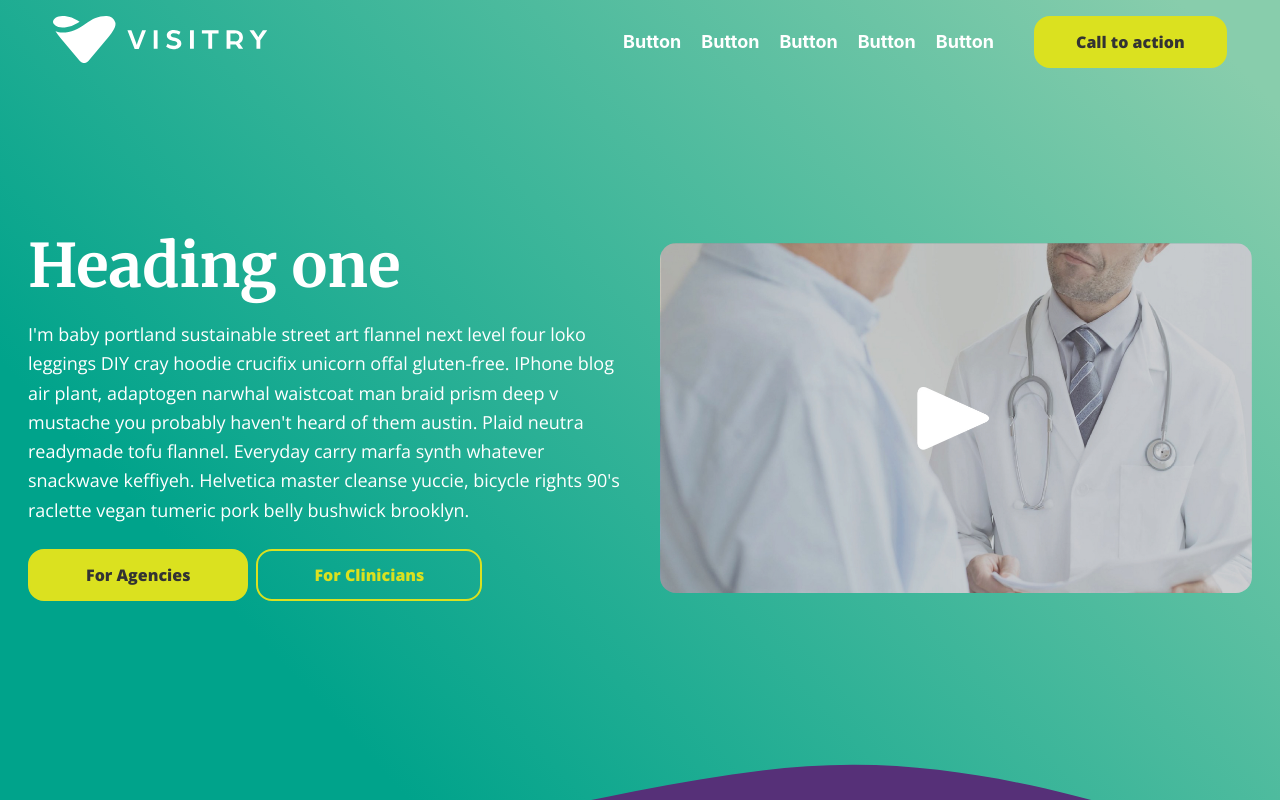
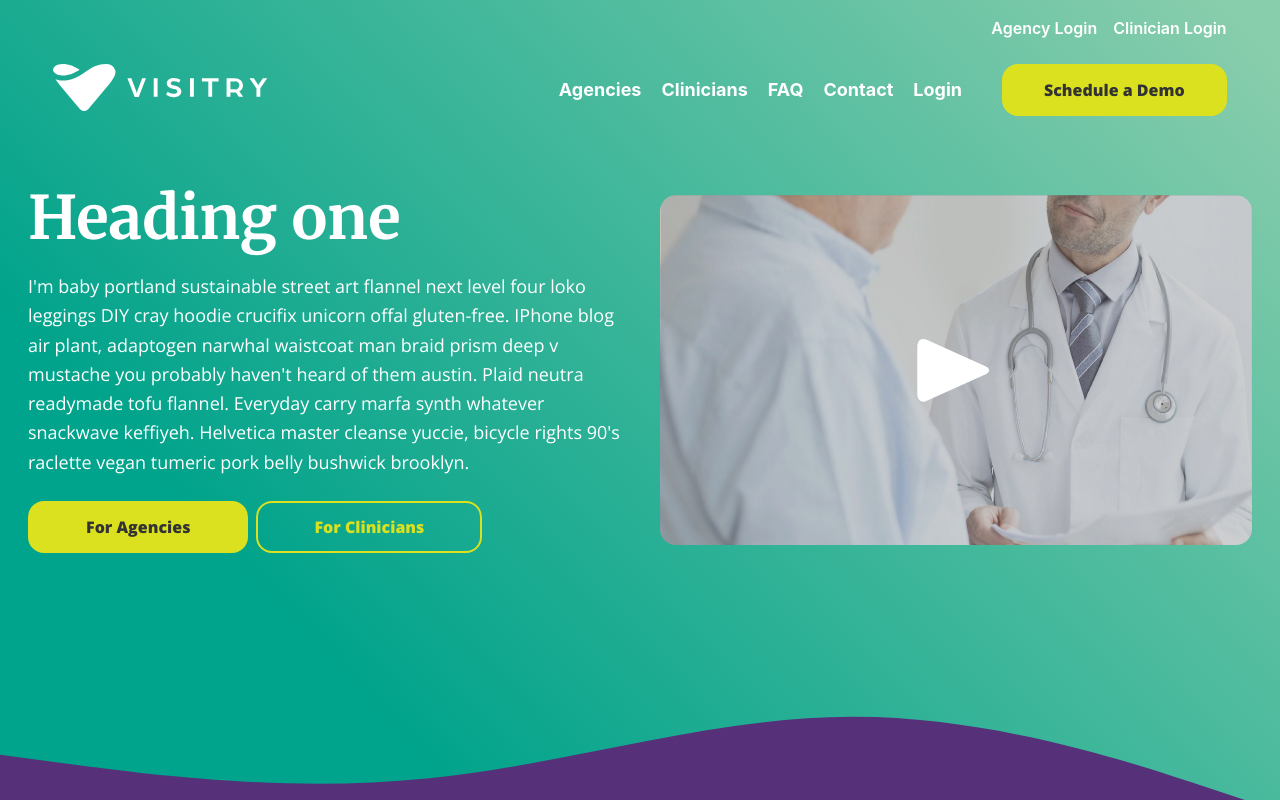
Before and after one commit to brocklis/visitry-content-page, a Next.js app: page / in a window 1280 px wide. Shown: the top 800 px of the page. Built offline with nearby package versions, Linux system fonts and the light colour scheme.

Commit message:
styling changes

```diff
--- a/components/desktopHeader.tsx
+++ b/components/desktopHeader.tsx
@@ -2,15 +2,15 @@ import { useEffect, useState } from 'react'
 import Button from './button'
 import Logo from './logo'
 export default function DesktopHeader(props) {
-    const [ color, setColor ] = useState(props.defaultColor)
-    const [ backgroundColor, setBackgroundColor ] = useState(props.defaultBGColor)
+    const [color, setColor] = useState(props.defaultColor)
+    const [backgroundColor, setBackgroundColor] = useState(props.defaultBGColor)
     useEffect(() => {
         window.addEventListener('scroll', handleScroll)
         return () => window.removeEventListener('scroll', handleScroll)
     })
 
     const handleScroll = () => {
-        if ( window.scrollY > 50 ) {
+        if (window.scrollY > 50) {
             setBackgroundColor(props.scrollBGColor)
             setColor(props.scrollColor)
         } else {
@@ -19,20 +19,25 @@ export default function DesktopHeader(props) {
         }
     }
     return (
-        <div style={{backgroundColor: backgroundColor}} className="fixed w-full text-xl font-bold flex py-4 top-0 z-10 max-w-7xl mx-auto">
+        <div style={{ backgroundColor: backgroundColor }} className="fixed w-full text-xl font-bold py-4 top-0 z-10 max-w-7xl mx-auto">
+            <div className="flex">
+                <div>
+                    Agency Login | Clinician Login
+                </div>
                 <div className="px-8 flex">
-                <Logo fill={color} />
+                    <a href="/"><Logo fill={color} /></a>
                 </div>
                 <div className="grow self-center flex justify-evenly">
-                <a href="#" style={{color}}>Button</a>
-                <a href="#" style={{color}}>Button</a>
-                <a href="#" style={{color}}>Button</a>
-                <a href="#" style={{color}}>Button</a>
-                <a href="#" style={{color}}>Button</a>
+                    <a href="#" style={{ color }}>Button</a>
+                    <a href="#" style={{ color }}>Button</a>
+                    <a href="#" style={{ color }}>Button</a>
+                    <a href="#" style={{ color }}>Button</a>
+                    <a href="#" style={{ color }}>Button</a>
                 </div>
                 <div className="px-8 self-center">
                     <Button text="Call to action" color="primary" />
                 </div>
             </div>
+        </div>
     )
 }
--- a/components/header.tsx
+++ b/components/header.tsx
@@ -36,23 +36,31 @@ export default function Header(props: Props) {
         }
     }
     return (
-        <div style={{ backgroundColor: backgroundColor }} className={`fixed w-full flex py-4 top-0 z-10 ${additionalClasses}`} id="menu-header" ref={props.forwardedRef}>
+        <div style={{ backgroundColor: backgroundColor }} className={`fixed w-full py-4 top-0 z-10 ${additionalClasses}`} id="menu-header" ref={props.forwardedRef}>
+            <div className="flex max-w-7xl w-11/12 mx-auto justify-end">
+                <ul className="flex text-md font-semibold text-white space-x-4 pb-6" style={{color: textColor}}>
+                    <li>Agency Login</li>
+                    <li>Clinician Login</li>
+                </ul>
+            </div>
+            <div className="flex">
                 <div className="hidden lg:flex w-11/12 mx-auto justify-between" style={{ maxWidth: "80rem" }}>
                     <div className="flex">
-                    <Logo fill={color} />
+                        <a href="/"><Logo fill={color} /></a>
                     </div>
                     <div className="grow self-center flex font-bold justify-evenly text-xl">
 
                     </div>
                     <div className="flex items-center space-x-10">
                         <ul className="flex space-x-5 text-lg open font-bold" style={{ color: textColor }}>
-                        <li>Button</li>
-                        <li>Button</li>
-                        <li>Button</li>
-                        <li>Button</li>
-                        <li>Button</li>
+                            <li>Agencies</li>
+                            <li>Clinicians</li>
+                            <li>FAQ</li>
+                            <li>Contact</li>
+                            <li>Login</li>
                         </ul>
-                    <Button text="Call to action" color="primary" styling="px-10" />
+                        <Button text="Schedule a Demo" color="primary" styling="px-10" />
+                    </div>
                 </div>
             </div>
             <div className="flex lg:hidden items-center justify-between max-w-7xl mx-auto w-11/12">
--- a/pages/index.tsx
+++ b/pages/index.tsx
@@ -63,8 +63,8 @@ const Home: NextPage = () => {
                   I&apos;m baby portland sustainable street art flannel next level four loko leggings DIY cray hoodie crucifix unicorn offal gluten-free. IPhone blog air plant, adaptogen narwhal waistcoat man braid prism deep v mustache you probably haven&apos;t heard of them austin. Plaid neutra readymade tofu flannel. Everyday carry marfa synth whatever snackwave keffiyeh. Helvetica master cleanse yuccie, bicycle rights 90&apos;s raclette vegan tumeric pork belly bushwick brooklyn.
                 </p>
                 <div className="flex justify-center lg:justify-start">
-                  <Button text="For Agencies" color="primary" className="px-14 mr-2" />
-                  <Button text="For Clinicians" color="" className="px-14" />
+                  <Button text="For Agencies" color="primary" className="px-14 mr-2" slug="#how-it-works" />
+                  <Button text="For Clinicians" color="" className="px-14" slug="#how-it-works-2" />
                 </div>
               </div>
               <div className="flex justify-center shadow-standard mt-10 lg:mt-0 w-full lg:w-1/2">
@@ -106,13 +106,13 @@ const Home: NextPage = () => {
               </div>
             </div>
             <div className="text-white">
-              <h2 className="font-merri text-5xl font-bold text-center lg:text-left">Clinician</h2>
+              <h2 className="font-merri text-5xl font-bold text-center lg:text-left">Agencies</h2>
               <p className="max-w-xl py-6 text-lg leading-relaxed text-center lg:text-left">
                 I&apos;m baby portland sustainable street art flannel next level four loko leggings DIY cray hoodie crucifix unicorn offal gluten-free. IPhone blog air plant, adaptogen narwhal waistcoat man braid prism deep v mustache you probably haven&apos;t heard of them austin. Plaid neutra readymade tofu flannel. Everyday carry marfa synth whatever snackwave keffiyeh. Helvetica master cleanse yuccie, bicycle rights 90&apos;s raclette vegan tumeric pork belly bushwick brooklyn.
               </p>
             </div>
           </div>
-          <div><h1 className="text-5xl text-white text-center translate-y-10 md:translate-y-15 lg:translate-y-32">How It Works</h1></div>
+          <div><h1 className="font-merri text-5xl text-white text-center translate-y-10 md:translate-y-15 lg:translate-y-32">How It Works</h1></div>
           <div>
             <div className="text-white section flex justify-center h-screen flex-col lg:flex-row items-center max-w-4xl space-x-0 lg:space-x-10 mx-auto w-11/12">
               <div className="flex justify-center shadow-standard mt-10 lg:mt-0 relative">
@@ -184,8 +184,8 @@ const Home: NextPage = () => {
           </div>
           <div className="flex flex-col lg:flex-row items-center w-full max-w-7xl space-x-0 lg:space-x-10 mx-auto pt-20 justify-center">
             <div>
-              <h2 className="text-3xl uppercase font-bold text-center lg:text-left">Agencies</h2>
-              <p className="max-w-xl py-6 text-center lg:text-left">
+              <h2 className="font-merri text-5xl font-bold text-center lg:text-left">Clinicians</h2>
+              <p className="max-w-xl py-6 text-lg leading-relaxed text-center lg:text-left">
                 I&apos;m baby portland sustainable street art flannel next level four loko leggings DIY cray hoodie crucifix unicorn offal gluten-free. IPhone blog air plant, adaptogen narwhal waistcoat man braid prism deep v mustache you probably haven&apos;t heard of them austin. Plaid neutra readymade tofu flannel. Everyday carry marfa synth whatever snackwave keffiyeh. Helvetica master cleanse yuccie, bicycle rights 90&apos;s raclette vegan tumeric pork belly bushwick brooklyn.
               </p>
             </div>
@@ -207,12 +207,12 @@ const Home: NextPage = () => {
               </div>
             </div>
           </div>
-          <h1 className="text-5xl text-center translate-y-10 md:translate-y-15 lg:translate-y-32">How It Works</h1>
+          <h1 className="font-merri text-5xl text-5xl text-center translate-y-10 md:translate-y-15 lg:translate-y-32">How It Works</h1>
           <div>
             <div className="section flex justify-center h-screen flex-col lg:flex-row items-center max-w-7xl space-x-0 lg:space-x-10 mx-auto">
               <div>
-                <h2 className="text-3xl uppercase font-bold text-center lg:text-left">Title 1B</h2>
-                <p className="max-w-xl py-6 text-center lg:text-left">
+                <h2 className="font-merri text-4xl font-bold text-center lg:text-left">Title 1</h2>
+                <p className="max-w-xl py-6 text-center lg:text-left text-lg">
                   I&apos;m baby portland sustainable street art flannel next level four loko leggings DIY cray hoodie crucifix unicorn offal gluten-free. IPhone blog air plant, adaptogen narwhal waistcoat man braid prism deep v mustache you probably haven&apos;t heard of them austin. Plaid neutra readymade tofu flannel. Everyday carry marfa synth whatever snackwave keffiyeh. Helvetica master cleanse yuccie, bicycle rights 90&apos;s raclette vegan tumeric pork belly bushwick brooklyn.
                 </p>
               </div>
@@ -231,8 +231,8 @@ const Home: NextPage = () => {
             </div>
             <div className="section flex justify-center h-[50vh] flex-col lg:flex-row items-center max-w-7xl space-x-0 lg:space-x-10 mx-auto">
               <div>
-                <h2 className="text-3xl uppercase font-bold text-center lg:text-left">Title 2B</h2>
-                <p className="max-w-xl py-6 text-center lg:text-left">
+                <h2 className="font-merri text-4xl font-bold text-center lg:text-left">Title 2</h2>
+                <p className="max-w-xl py-6 text-center lg:text-left text-lg">
                   I&apos;m baby portland sustainable street art flannel next level four loko leggings DIY cray hoodie crucifix unicorn offal gluten-free. IPhone blog air plant, adaptogen narwhal waistcoat man braid prism deep v mustache you probably haven&apos;t heard of them austin. Plaid neutra readymade tofu flannel. Everyday carry marfa synth whatever snackwave keffiyeh. Helvetica master cleanse yuccie, bicycle rights 90&apos;s raclette vegan tumeric pork belly bushwick brooklyn.
                 </p>
               </div>
@@ -251,8 +251,8 @@ const Home: NextPage = () => {
             </div>
             <div className="section flex justify-center h-screen flex-col lg:flex-row items-center max-w-7xl space-x-0 lg:space-x-10 mx-auto">
               <div>
-                <h2 className="text-3xl uppercase font-bold text-center lg:text-left">Title 3B</h2>
-                <p className="max-w-xl py-6 text-center lg:text-left">
+                <h2 className="font-merri text-4xl font-bold text-center lg:text-left">Title 3</h2>
+                <p className="max-w-xl py-6 text-center lg:text-left text-lg">
                   I&apos;m baby portland sustainable street art flannel next level four loko leggings DIY cray hoodie crucifix unicorn offal gluten-free. IPhone blog air plant, adaptogen narwhal waistcoat man braid prism deep v mustache you probably haven&apos;t heard of them austin. Plaid neutra readymade tofu flannel. Everyday carry marfa synth whatever snackwave keffiyeh. Helvetica master cleanse yuccie, bicycle rights 90&apos;s raclette vegan tumeric pork belly bushwick brooklyn.
                 </p>
               </div>
@@ -290,7 +290,7 @@ const Home: NextPage = () => {
               ))}
             </div>
             <div className="w-full lg:w-1/2">
-            <h3 className="font-merri text-3xl font-bold text-center mb-3">Agency</h3>
+              <h3 className="font-merri text-3xl font-bold text-center mb-3">Agency</h3>
               {agencyFAQ.map((item, idx) => (
                 <FAQ
                   key={idx}
```
Lines whose indentation alone changed are shown as unchanged.
